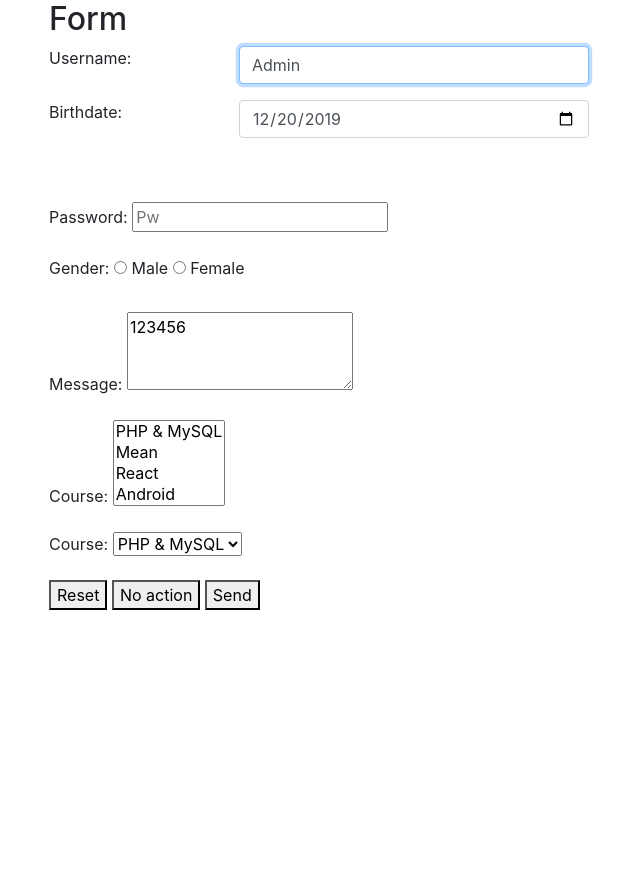
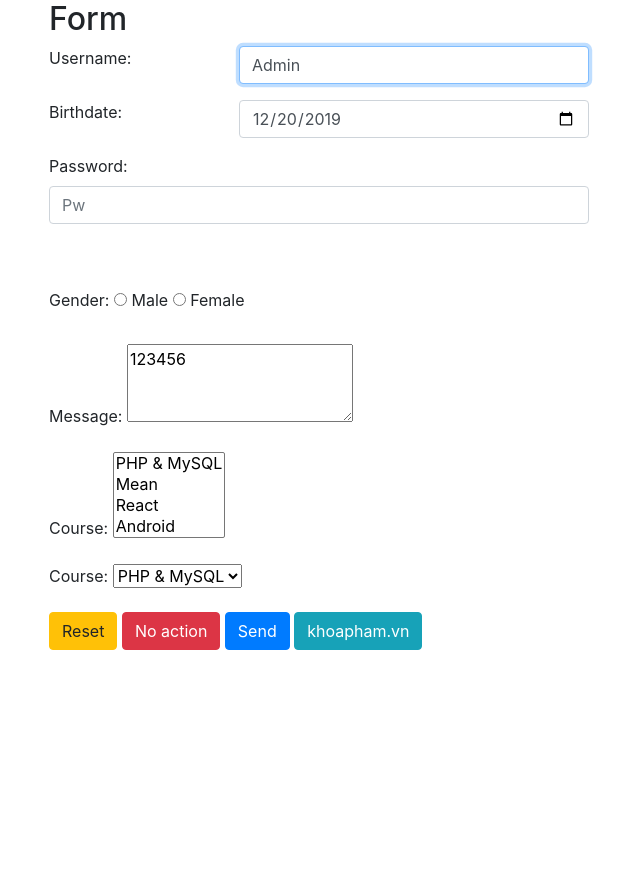
Before and after one commit to huongbee/php1802, a PHP site: page /form/index.php in a window 1280 px wide. Shown: the part 56-946 px from the top of the page, without its empty margins (321-961 px from the left). Before the commit the page ends 666 px from the top, so only its background shows below. Run offline with PHP 8.4, Linux system fonts and the light colour scheme.

Commit message:
bootstrap

```diff
--- a/form/index.php
+++ b/form/index.php
@@ -69,8 +69,11 @@
                         </div>
                     </div>
 
-                    <br><br>
-                    Password: <input type="password" name="txtPw" placeholder="Pw">
+                    <div class="form-group">
+                        <label>Password:</label>
+                        <input class="form-control" type="password" name="txtPw" placeholder="Pw">
+                    </div>
+
                     <br><br>
                     Gender:
                     <label>
@@ -97,9 +100,10 @@
                         <option value="Android">Android</option>
                     </select>
                     <br><br>
-                    <button type="reset">Reset</button>
-                    <button type="button">No action</button>
-                    <button type="submit">Send</button>
+                    <button type="reset" class="btn btn-warning">Reset</button>
+                    <button type="button" class="btn btn-danger">No action</button>
+                    <button type="submit" class="btn btn-primary">Send</button>
+                    <a class="btn btn-info" href="https://khoapham.vn/dang-ki-hoc.html" target="_blank">khoapham.vn</a>
                 </form>
                 <br><br><br><br><br><br><br><br><br><br><br><br><br><br>
             </div>
```
